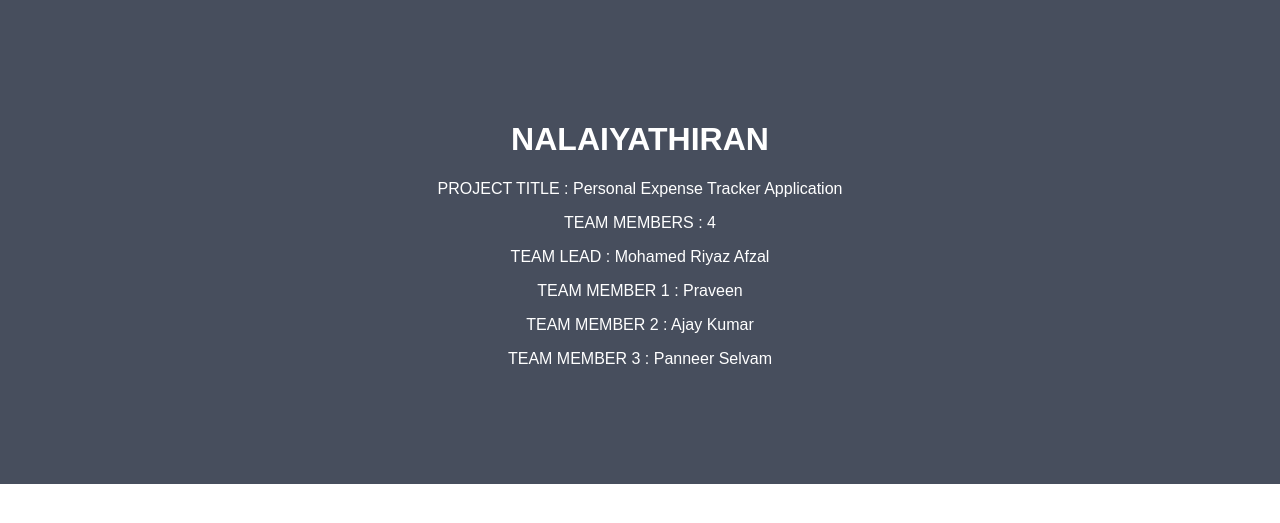
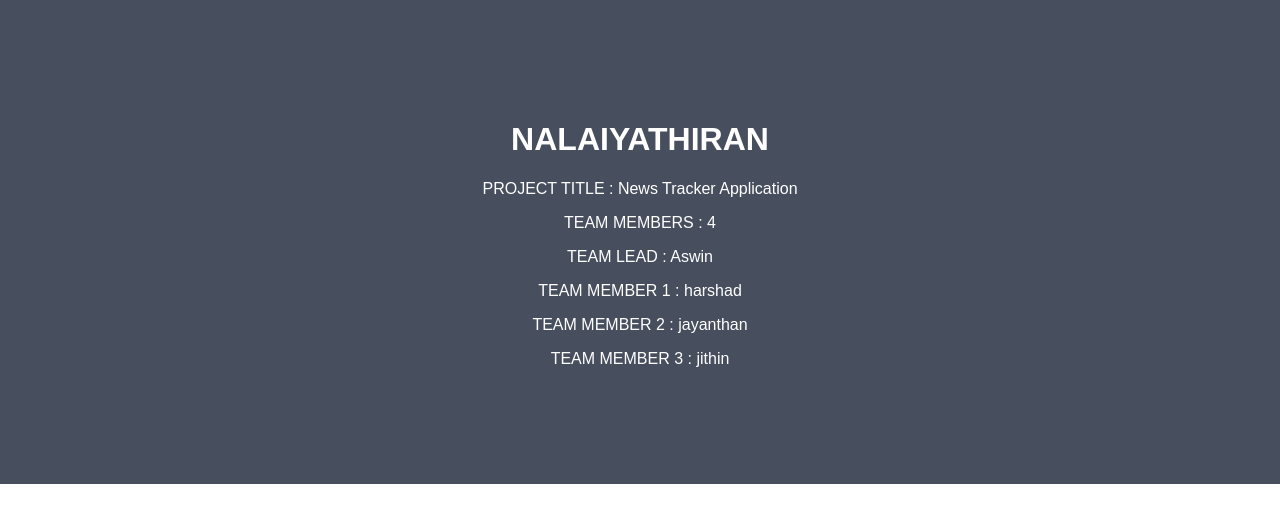
Before and after one commit to aswin2323/IBM-Project-14626-1659587867, a Flask app: page /about in a window 1280 px wide. Shown: the top 523 px of the page. Run offline with Flask 2, Linux system fonts and the light colour scheme.

Commit message:
Update about.html

```diff
--- a/Assignment/Jayanthan/Assignment 2/Templates/about.html
+++ b/Assignment/Jayanthan/Assignment 2/Templates/about.html
@@ -30,12 +30,12 @@ body {
 
 <div class="about-section">
   <h1>NALAIYATHIRAN </h1>
-  <p>PROJECT TITLE : Personal Expense Tracker Application </p>
+  <p>PROJECT TITLE : News Tracker Application </p>
   <p>TEAM MEMBERS : 4</p>
-  <p>TEAM LEAD : Mohamed Riyaz Afzal </p>
-  <p>TEAM MEMBER 1 : Praveen </p>
-  <p>TEAM MEMBER 2 : Ajay Kumar </p>
-  <p>TEAM MEMBER 3 : Panneer Selvam </p>
+  <p>TEAM LEAD : Aswin </p>
+  <p>TEAM MEMBER 1 : harshad </p>
+  <p>TEAM MEMBER 2 : jayanthan </p>
+  <p>TEAM MEMBER 3 : jithin </p>
 </div>
 
 
```
